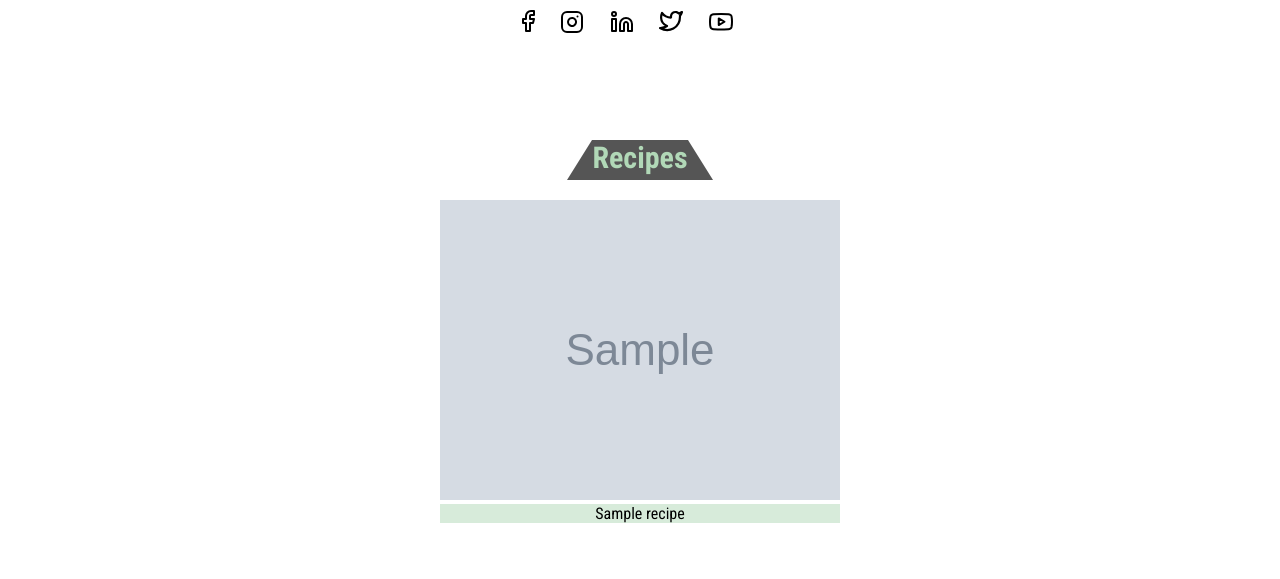
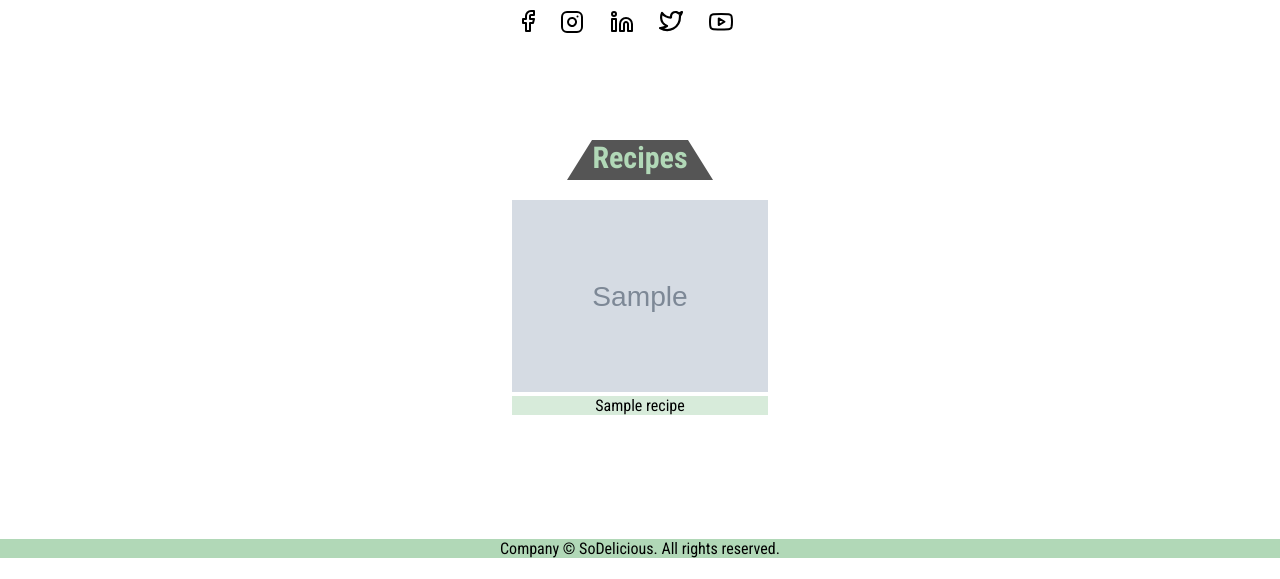
Before and after one commit to dmking06/SoDelicious_BE, a Django app: template templates/recipes/landing_page.html in a window 1280 px wide. Shown: the part 221-800 px from the top of the page. Run offline with Django 3.2, Linux system fonts and the light colour scheme; the template is opened without the code that fills it: most values are stand-ins (such as "Sample title", 1, 10 or a date in 2020); grey boxes marked "Sample" are stand-in pictures.

Commit message:
css fixes

```diff
--- a/static/css/Landing-page.css
+++ b/static/css/Landing-page.css
@@ -367,8 +367,8 @@
 }
 
 .grid-item-main img {
-    max-width: 100%;
-    height: auto;
+    max-width: 386px;
+    height: 192px;
     transition: opacity 0.25s ease-in-out;
 }
 .grid-item-main img:hover {
--- a/templates/recipes/category.html
+++ b/templates/recipes/category.html
@@ -4,7 +4,6 @@
   <meta charset="utf-8">
   <title>{{category}} Recipe List</title>
   {% load static %}
-  <!--  <link rel="stylesheet" href="{% static 'students/basic.css' %}" type="text/css">-->
 </head>
 <body>
 {% include 'recipes/link_header.html' %}
--- a/templates/recipes/category_list.html
+++ b/templates/recipes/category_list.html
@@ -4,7 +4,6 @@
   <meta charset="utf-8">
   <title>Recipe Categories</title>
   {% load static %}
-<!--  <link rel="stylesheet" href="{% static 'students/basic.css' %}" type="text/css">-->
 </head>
 <body>
 {% include 'recipes/link_header.html' %}
--- a/templates/recipes/recipe_list.html
+++ b/templates/recipes/recipe_list.html
@@ -4,7 +4,6 @@
   <meta charset="utf-8">
   <title>Recipe List</title>
   {% load static %}
-<!--  <link rel="stylesheet" href="{% static 'students/basic.css' %}" type="text/css">-->
 </head>
 <body>
 {% include 'recipes/link_header.html' %}
--- a/templates/recipes/search_results.html
+++ b/templates/recipes/search_results.html
@@ -4,7 +4,6 @@
   <meta charset="utf-8">
   <title>Search Results:</title>
   {% load static %}
-<!--  <link rel="stylesheet" href="{% static 'students/basic.css' %}" type="text/css">-->
 </head>
 <body>
 {% include 'recipes/link_header.html' %}
```
